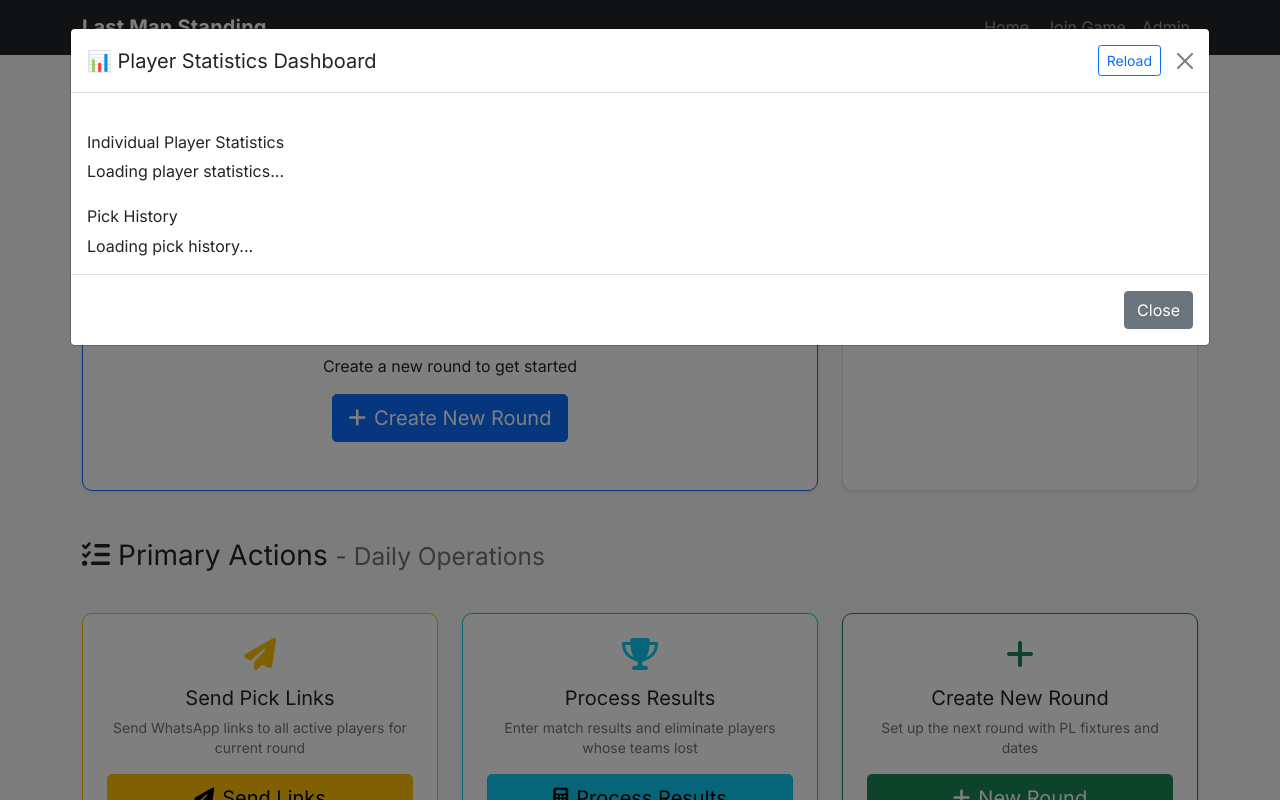
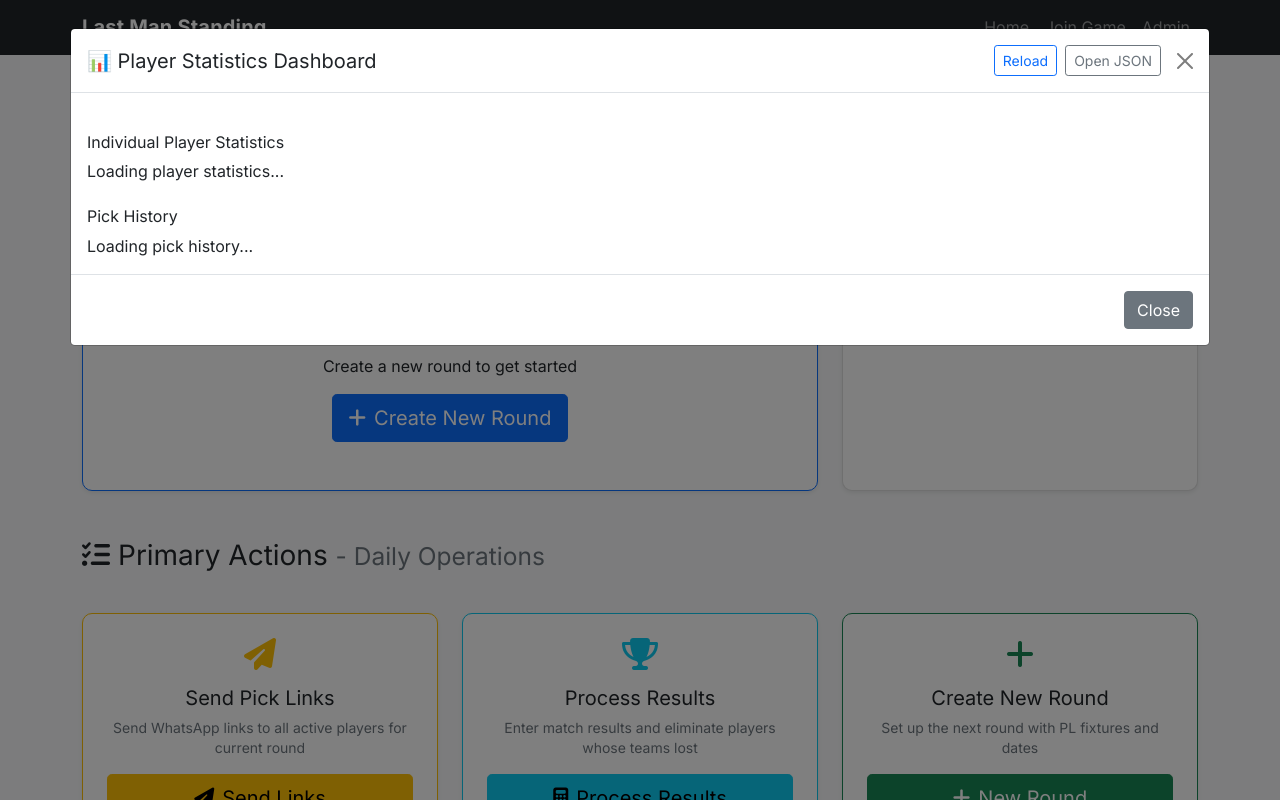
Before and after one commit to sevy71/LMS2, a Flask app: page /admin_dashboard in a window 1280 px wide, after a click on "Statistics". Run offline with Flask 3, Linux system fonts and the light colour scheme; the visitor is signed in with stand-in values (Sample User, id 1).

Commit message:
fix(stats modal): make fetch function globally accessible and add inline onclick; add link to open /api/statistics for debugging

```diff
--- a/lms_automation/templates/admin_dashboard.html
+++ b/lms_automation/templates/admin_dashboard.html
@@ -725,7 +725,8 @@
             <div class="modal-header d-flex align-items-center justify-content-between">
                 <h5 class="modal-title">📊 Player Statistics Dashboard</h5>
                 <div class="d-flex align-items-center gap-2">
-                    <button type="button" class="btn btn-sm btn-outline-primary" id="statsReloadBtn">Reload</button>
+                    <button type="button" class="btn btn-sm btn-outline-primary" id="statsReloadBtn" onclick="window.fetchAndRenderStats && window.fetchAndRenderStats()">Reload</button>
+                    <a class="btn btn-sm btn-outline-secondary" href="/api/statistics" target="_blank">Open JSON</a>
                     <button type="button" class="btn-close" data-bs-dismiss="modal"></button>
                 </div>
             </div>
@@ -2187,3 +2188,6 @@
 
     // Fallback: attempt initial fetch on page load (content exists in DOM even if modal closed)
     fetchAndRenderStats();
+
+    // Expose for inline handlers
+    window.fetchAndRenderStats = fetchAndRenderStats;
```
